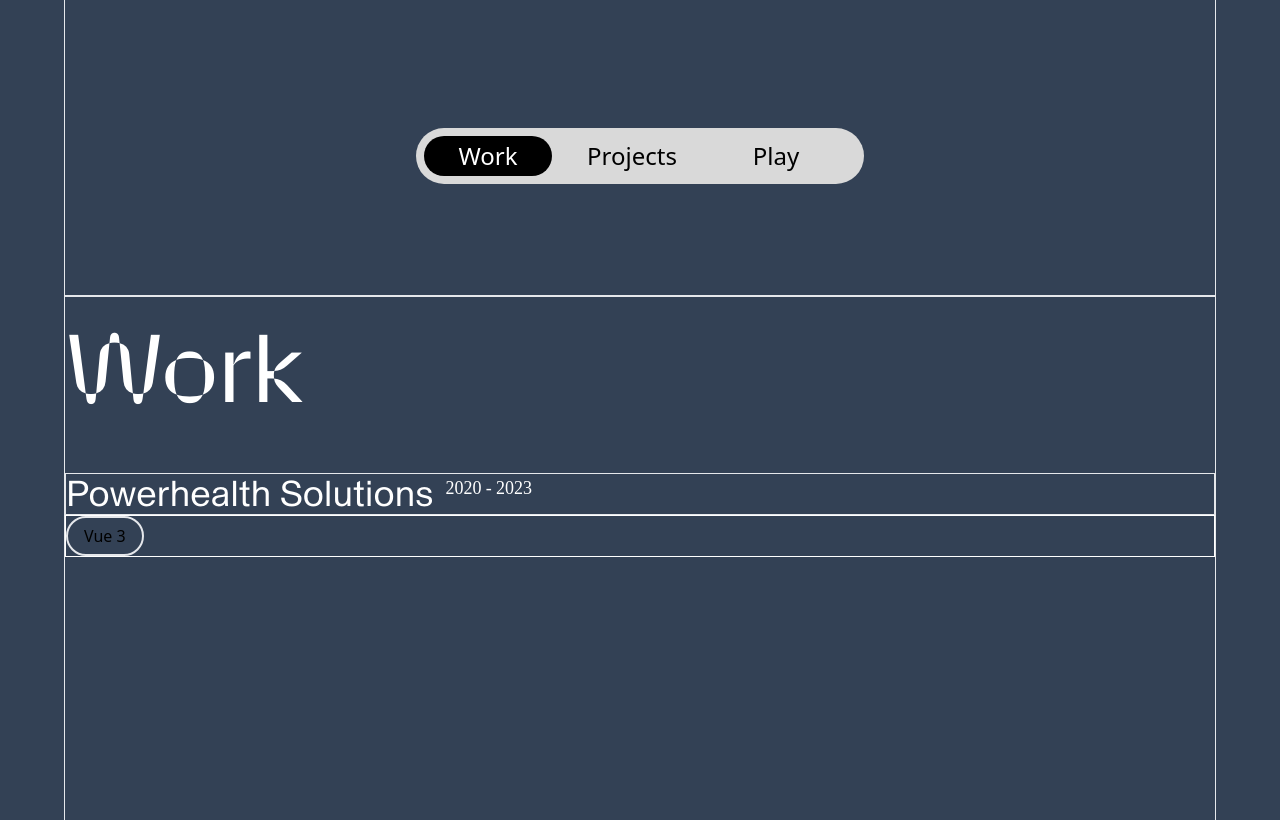
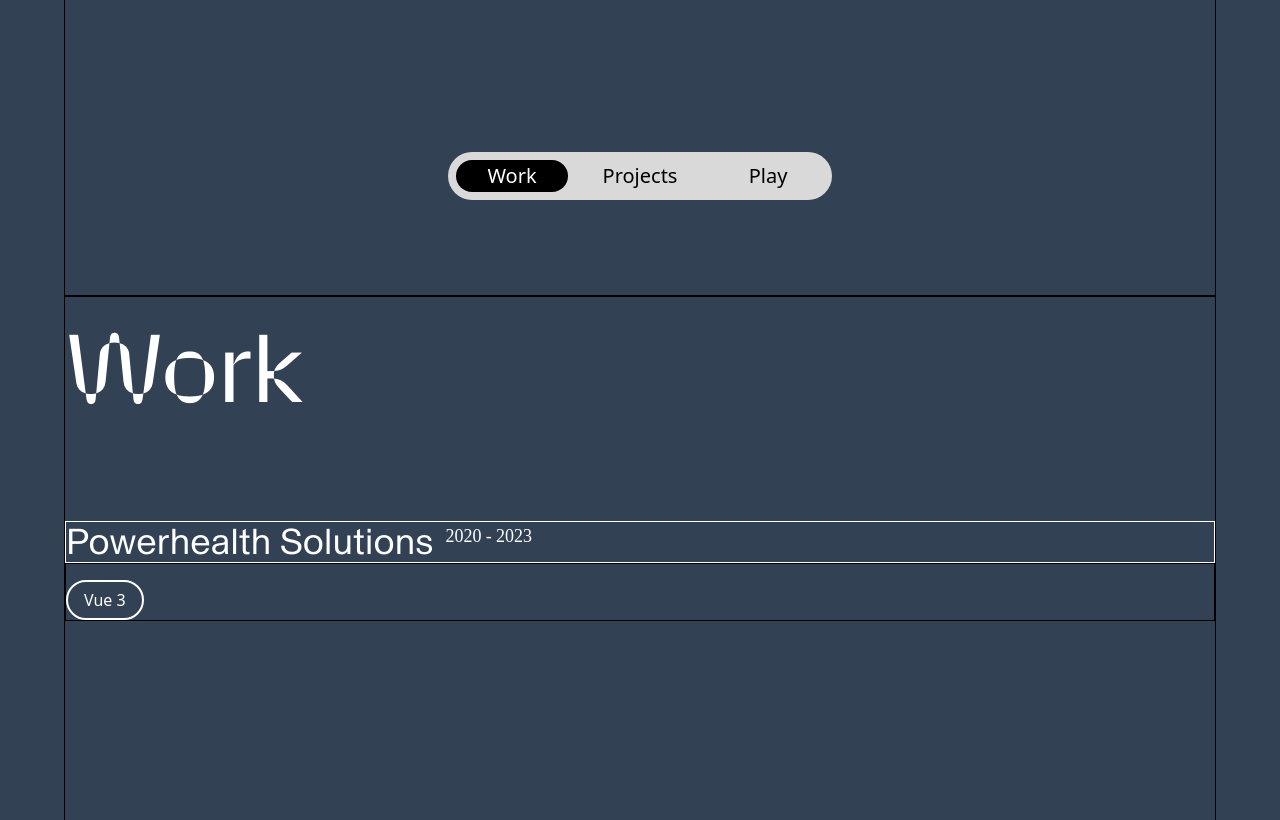
Before and after one commit to samb271/portfolio, a Vue app: page / in a window 1280 px wide. Shown: the part 560-1380 px from the top of the page. Built offline with nearby package versions, Linux system fonts and the light colour scheme.

Commit message:
feat: adds colour codes to config file

```diff
--- a/src/components/Header.vue
+++ b/src/components/Header.vue
@@ -3,7 +3,7 @@
 </script>
 
 <template>
-  <div class="fixed w-full md:px-16 px-8 pt-2 text-white bg-[#334155] header">
+  <div class="fixed w-full md:px-16 px-8 pt-2 text-text-primary bg-background header">
     <div class="h-12 flex justify-between place-items-center">
       <div>Samuel Barbeau</div>
       <div class="flex flex-row">
--- a/src/components/Home.vue
+++ b/src/components/Home.vue
@@ -4,7 +4,7 @@
 
 <template>
   <div class="border h-screen pb-[57px]">
-    <p class="text-8xl mt-32 w-full max-w-7xl welcomeTitle">Hi! I'm <span class="sam">Sam</span>, Montreal based <span class="bg-[#5DA432] rounded-[40px] px-6">software</span> engineer.</p>
+    <p class="text-8xl mt-32 w-full max-w-7xl welcomeTitle">Hi! I'm <span class="sam">Sam</span>, Montreal based <span class="bg-titlePill rounded-[40px] px-6">software</span> engineer.</p>
     <p class="welcomeSubtext text-3xl mt-12">Welcome to my portfolio</p>
   </div>
 </template>
--- a/src/components/Navbar.vue
+++ b/src/components/Navbar.vue
@@ -3,10 +3,10 @@
 </script>
 
 <template>
-  <div id="navbar" class="navbar fixed bottom-14 h-14 w-full max-w-md flex rounded-full">
-    <div class="w-32 h-10 mx-2 my-2 bg-black text-white text-2xl text-center rounded-full grid place-items-center">Work</div>
-    <div class="w-32 h-10 mx-2 my-2 text-2xl text-center grid place-items-center">Projects</div>
-    <div class="w-32 h-10 mx-2 my-2 text-2xl text-center grid place-items-center">Play</div>
+  <div id="navbar" class="navbar fixed bottom-10 h-12 w-full max-w-sm flex rounded-full">
+    <div class="w-28 mx-2 my-2 bg-navbar-contrast text-navbar-textSelected text-xl text-center rounded-full grid place-items-center">Work</div>
+    <div class="w-28 mx-2 my-2 text-xl text-center grid place-items-center">Projects</div>
+    <div class="w-28 mx-2 my-2 text-xl text-center grid place-items-center">Play</div>
   </div>
 </template>
 
--- a/src/components/Pill.vue
+++ b/src/components/Pill.vue
@@ -12,7 +12,7 @@
 </script>
 
 <template>
-  <div class="text-base border-2 border-[borderColor] bg-[color] h-10 w-fit px-4 grid place-items-center rounded-full">
+  <div :class="['text-base border-2 h-10 w-fit px-4 mt-4 mr-6 grid place-items-center rounded-full text-text-primary', borderColor, color]">
     <slot></slot>
   </div>
 </template>
--- a/src/components/Section.vue
+++ b/src/components/Section.vue
@@ -7,7 +7,7 @@
 </script>
 
 <template>
-  <p class="section text-4xl text-white flex border">
+  <p class="section text-4xl text-text-primary flex border mt-20">
     <slot></slot>
     <p v-if="time" class="text-lg pl-3">{{ time }}</p>
   </p>
--- a/src/components/Title.vue
+++ b/src/components/Title.vue
@@ -3,7 +3,7 @@
 </script>
 
 <template>
-  <p class="title text-white mb-8">
+  <p class="title text-text-primary">
     <slot></slot>
   </p>
 </template>
--- a/tailwind.config.js
+++ b/tailwind.config.js
@@ -6,6 +6,20 @@
   ],
   theme: {
     extend: {},
+    colors: {
+      text: {
+        'primary': '#FFFFFF',
+        'secondary': '#D0D0D0'
+      },
+      navbar: {
+        'text': '#000000',
+        'background': '#D9D9D9',
+        'textSelected': '#FFFFFF',
+        'contrast': '#000000'
+      },
+      'background': '#334155',
+      'titlePill': '#5DA432'
+    }
   },
   plugins: [],
 }
```
